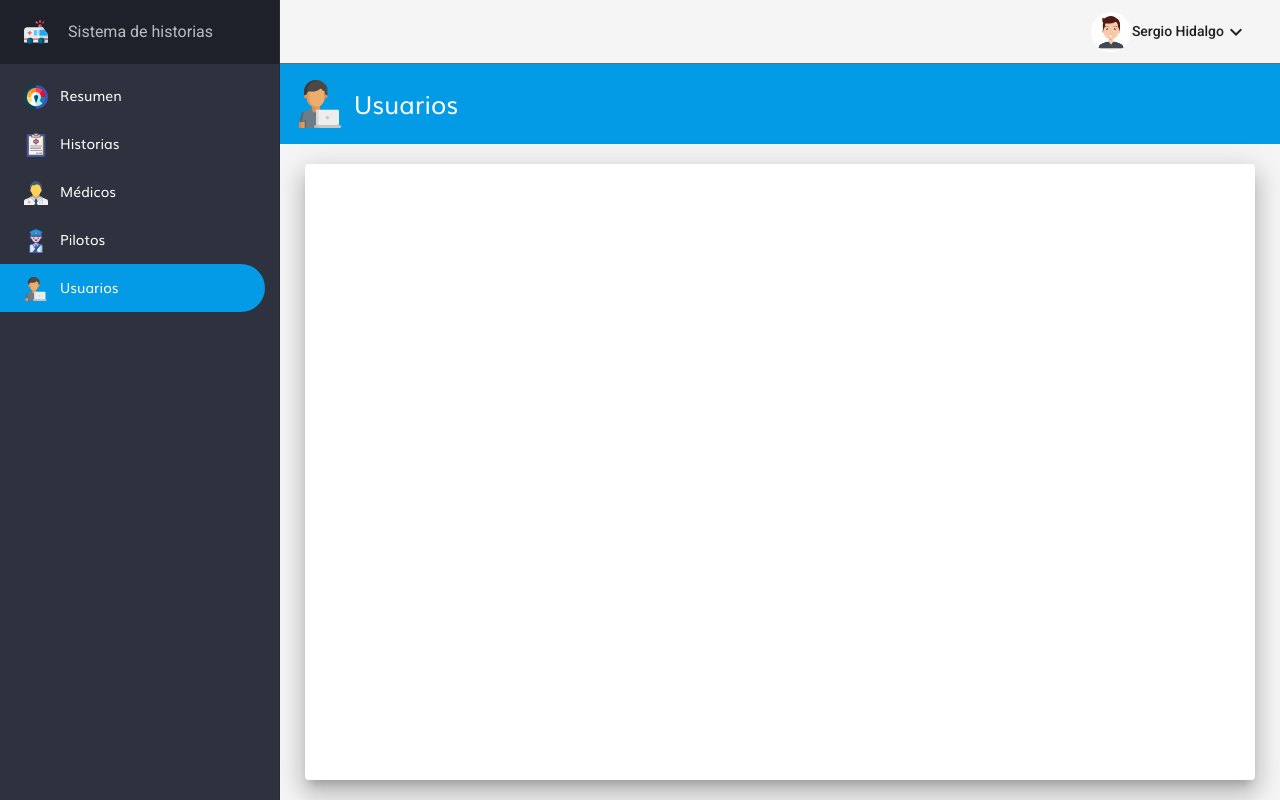
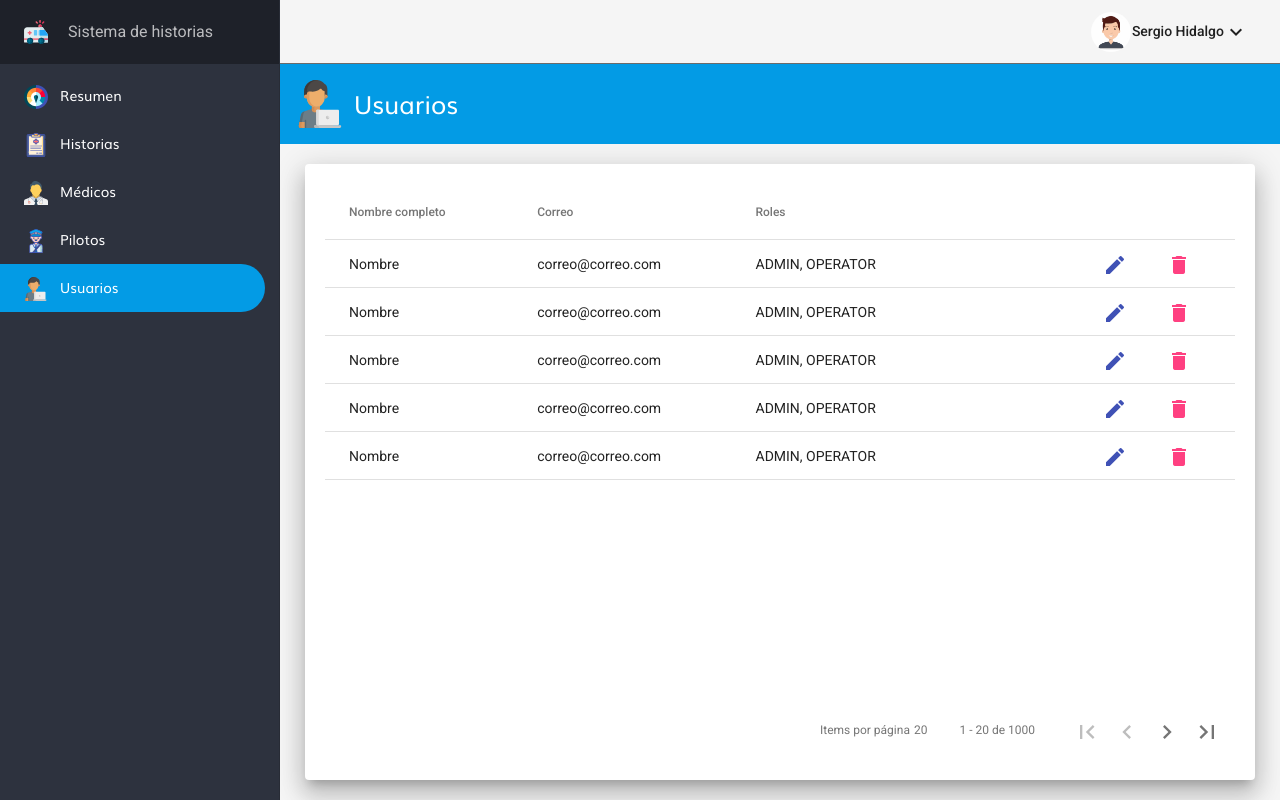
Before and after one commit to cursosdevfull/angular_group06, an Angular app: page /users in a window 1280 px wide. Built offline with nearby package versions, Linux system fonts and the light colour scheme.

Commit message:
paginator

```diff
--- a/src/app/app.module.ts
+++ b/src/app/app.module.ts
@@ -12,6 +12,8 @@ import { IconService } from './shared/services/icon.service';
 import { HttpClientModule } from '@angular/common/http';
 import { MatIconModule } from '@angular/material/icon';
 import { FlexLayoutModule } from '@angular/flex-layout';
+import { MatPaginatorIntl } from '@angular/material/paginator';
+import { Paginator } from './shared/classes/paginator';
 @NgModule({
   declarations: [AppComponent, ItemComponent],
   imports: [
@@ -26,6 +28,7 @@ import { FlexLayoutModule } from '@angular/flex-layout';
   ],
   providers: [
     LogService,
+    { provide: MatPaginatorIntl, useClass: Paginator },
     //{provide: MenuService, useClass: MenuService}
   ],
   bootstrap: [AppComponent],
--- a/src/app/drivers/presentation/views/list-drivers/list-drivers.component.html
+++ b/src/app/drivers/presentation/views/list-drivers/list-drivers.component.html
@@ -1,4 +1,8 @@
-<amb-table [data]="data" [metaDataColumns]="metaDataColumns">
+<amb-table
+  [data]="data"
+  [metaDataColumns]="metaDataColumns"
+  totalRecords="1000"
+>
   <ng-container matColumnDef="actions">
     <th mat-header-cell *matHeaderCellDef></th>
     <td mat-cell *matCellDef="let row" class="align-right">
--- a/src/app/histories/presentation/views/list-histories/list-histories.component.html
+++ b/src/app/histories/presentation/views/list-histories/list-histories.component.html
@@ -1 +1,17 @@
-<amb-table [data]="data" [metaDataColumns]="metaDataColumns"></amb-table>
+<amb-table
+  [data]="data"
+  [metaDataColumns]="metaDataColumns"
+  totalRecords="1000"
+>
+  <ng-container matColumnDef="actions">
+    <th mat-header-cell *matHeaderCellDef></th>
+    <td mat-cell *matCellDef="let row" class="align-right">
+      <button mat-button color="primary" matTooltip="EDITAR">
+        <mat-icon>edit</mat-icon>
+      </button>
+      <button mat-button color="accent" matTooltip="ELIMINAR">
+        <mat-icon>delete</mat-icon>
+      </button>
+    </td>
+  </ng-container>
+</amb-table>
--- a/src/app/medics/presentation/views/list-medics/list-medics.component.html
+++ b/src/app/medics/presentation/views/list-medics/list-medics.component.html
@@ -1 +1,17 @@
-<amb-table [data]="data" [metaDataColumns]="metaDataColumns"></amb-table>
+<amb-table
+  [data]="data"
+  [metaDataColumns]="metaDataColumns"
+  totalRecords="1000"
+>
+  <ng-container matColumnDef="actions">
+    <th mat-header-cell *matHeaderCellDef></th>
+    <td mat-cell *matCellDef="let row" class="align-right">
+      <button mat-button color="primary" matTooltip="EDITAR">
+        <mat-icon>edit</mat-icon>
+      </button>
+      <button mat-button color="accent" matTooltip="ELIMINAR">
+        <mat-icon>delete</mat-icon>
+      </button>
+    </td>
+  </ng-container>
+</amb-table>
--- /dev/null
+++ b/src/app/shared/classes/paginator.ts
@@ -0,0 +1,25 @@
+import { Injectable } from '@angular/core';
+import { MatPaginatorIntl } from '@angular/material/paginator';
+
+@Injectable()
+export class Paginator extends MatPaginatorIntl {
+  itemsPerPageLabel = 'Items por página';
+  nextPageLabel = 'PÁGINA SIGUIENTE';
+  constructor() {
+    super();
+  }
+
+  getRangeLabel = (page: number, pageSize: number, length: number) => {
+    if (length === 0 || pageSize === 0) {
+      return '0 de ' + length;
+    }
+    length = Math.max(length, 0);
+    const startIndex = page * pageSize;
+
+    const endIndex =
+      startIndex < length
+        ? Math.min(startIndex + pageSize, length)
+        : startIndex + pageSize;
+    return startIndex + 1 + ' - ' + endIndex + ' de ' + length;
+  };
+}
--- a/src/app/shared/components/table/table.component.html
+++ b/src/app/shared/components/table/table.component.html
@@ -9,3 +9,11 @@
     <tr mat-row *matRowDef="let row; columns: listFields" class="highline"></tr>
   </table>
 </div>
+<div>
+  <mat-paginator
+    [pageSize]="pageSize"
+    [length]="totalRecords"
+    showFirstLastButtons="true"
+    (page)="handlerPage($event)"
+  ></mat-paginator>
+</div>
--- a/src/app/shared/components/table/table.component.ts
+++ b/src/app/shared/components/table/table.component.ts
@@ -12,6 +12,7 @@ import {
   MatTable,
   MatTableDataSource,
 } from '@angular/material/table';
+import { environment } from 'src/environments/environment';
 import { MetaDataColumn } from '../../services/meta-data-column';
 
 @Component({
@@ -23,6 +24,7 @@ import { MetaDataColumn } from '../../services/meta-data-column';
 export class TableComponent implements OnInit {
   @Input() data: any = [];
   @Input() metaDataColumns: MetaDataColumn[] = [];
+  @Input() totalRecords: string = '';
   @ViewChild(MatTable, { static: true }) table: MatTable<any> | undefined;
   @ContentChildren(MatColumnDef, { descendants: true }) columnsDef:
     | QueryList<MatColumnDef>
@@ -30,11 +32,13 @@ export class TableComponent implements OnInit {
 
   listFields: string[] = [];
   dataSource: any;
+  pageSize: number = 0;
 
   constructor() {}
 
   ngOnInit(): void {
     this.listFields = this.metaDataColumns.map((el) => el.field);
+    this.pageSize = environment.pageSize;
     this.loadData();
   }
 
@@ -53,4 +57,8 @@ export class TableComponent implements OnInit {
       this.listFields.push('actions');
     }
   }
+
+  handlerPage(evt: any) {
+    console.log(evt.pageIndex);
+  }
 }
--- a/src/app/shared/shared.module.ts
+++ b/src/app/shared/shared.module.ts
@@ -10,6 +10,7 @@ import { TableComponent } from './components/table/table.component';
 import { MatTableModule } from '@angular/material/table';
 import { MatButtonModule } from '@angular/material/button';
 import { MatTooltipModule } from '@angular/material/tooltip';
+import { MatPaginatorModule } from '@angular/material/paginator';
 @NgModule({
   declarations: [TitleComponent, ContainerComponent, TableComponent],
   imports: [
@@ -19,6 +20,7 @@ import { MatTooltipModule } from '@angular/material/tooltip';
     FlexLayoutModule,
     MatCardModule,
     MatTableModule,
+    MatPaginatorModule,
   ],
   exports: [
     TitleComponent,
--- a/src/app/users/presentation/views/list-users/list-users.component.html
+++ b/src/app/users/presentation/views/list-users/list-users.component.html
@@ -1 +1,17 @@
-<amb-table></amb-table>
+<amb-table
+  [data]="data"
+  [metaDataColumns]="metaDataColumns"
+  totalRecords="1000"
+>
+  <ng-container matColumnDef="actions">
+    <th mat-header-cell *matHeaderCellDef></th>
+    <td mat-cell *matCellDef="let row" class="align-right">
+      <button mat-button color="primary" matTooltip="EDITAR">
+        <mat-icon>edit</mat-icon>
+      </button>
+      <button mat-button color="accent" matTooltip="ELIMINAR">
+        <mat-icon>delete</mat-icon>
+      </button>
+    </td>
+  </ng-container>
+</amb-table>
--- a/src/app/users/presentation/views/list-users/list-users.component.ts
+++ b/src/app/users/presentation/views/list-users/list-users.component.ts
@@ -1,15 +1,25 @@
 import { Component, OnInit } from '@angular/core';
+import { MetaDataColumn } from 'src/app/shared/services/meta-data-column';
 
 @Component({
   selector: 'amb-list-users',
   templateUrl: './list-users.component.html',
-  styleUrls: ['./list-users.component.css']
+  styleUrls: ['./list-users.component.css'],
 })
 export class ListUsersComponent implements OnInit {
+  metaDataColumns: MetaDataColumn[] = [
+    { field: 'nombre', title: 'Nombre completo' },
+    { field: 'correo', title: 'Correo' },
+    { field: 'roles', title: 'Roles' },
+  ];
+  data: any = [
+    { nombre: 'Nombre', correo: 'correo@correo.com', roles: 'ADMIN, OPERATOR' },
+    { nombre: 'Nombre', correo: 'correo@correo.com', roles: 'ADMIN, OPERATOR' },
+    { nombre: 'Nombre', correo: 'correo@correo.com', roles: 'ADMIN, OPERATOR' },
+    { nombre: 'Nombre', correo: 'correo@correo.com', roles: 'ADMIN, OPERATOR' },
+    { nombre: 'Nombre', correo: 'correo@correo.com', roles: 'ADMIN, OPERATOR' },
+  ];
+  constructor() {}
 
-  constructor() { }
-
-  ngOnInit(): void {
-  }
-
+  ngOnInit(): void {}
 }
--- a/src/environments/environment.prod.ts
+++ b/src/environments/environment.prod.ts
@@ -1,3 +1,4 @@
 export const environment = {
-  production: true
+  production: true,
+  pageSize: 20,
 };
--- a/src/environments/environment.ts
+++ b/src/environments/environment.ts
@@ -3,7 +3,8 @@
 // The list of file replacements can be found in `angular.json`.
 
 export const environment = {
-  production: false
+  production: false,
+  pageSize: 20,
 };
 
 /*
```
